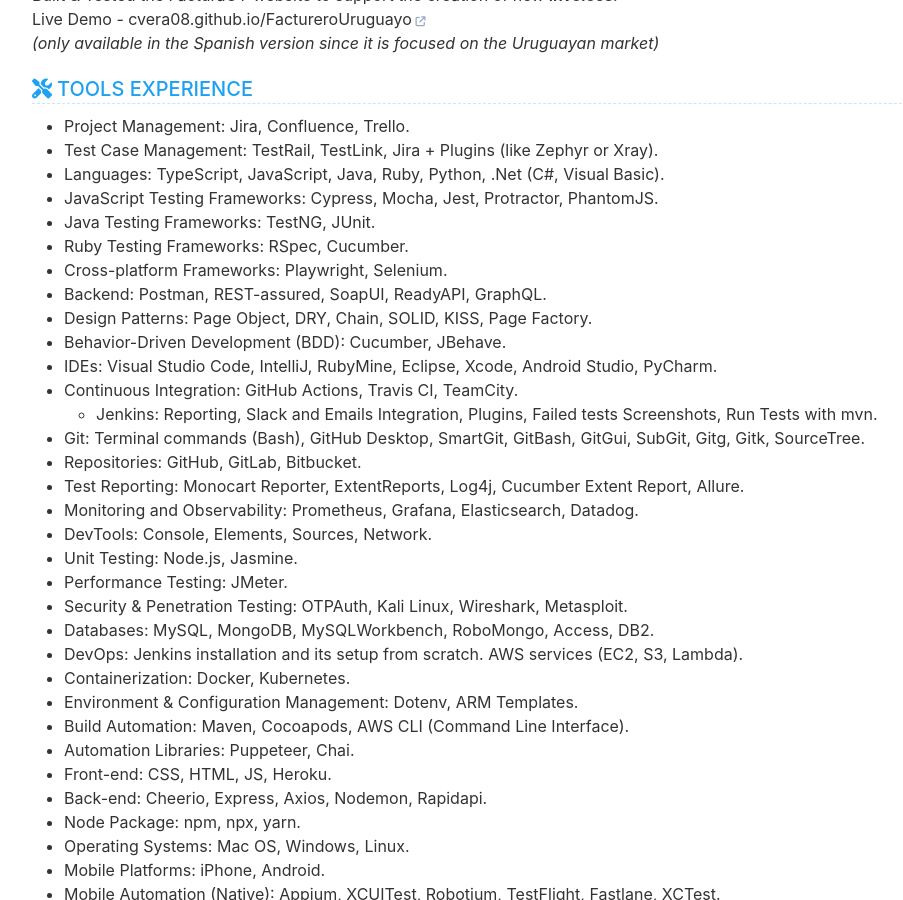
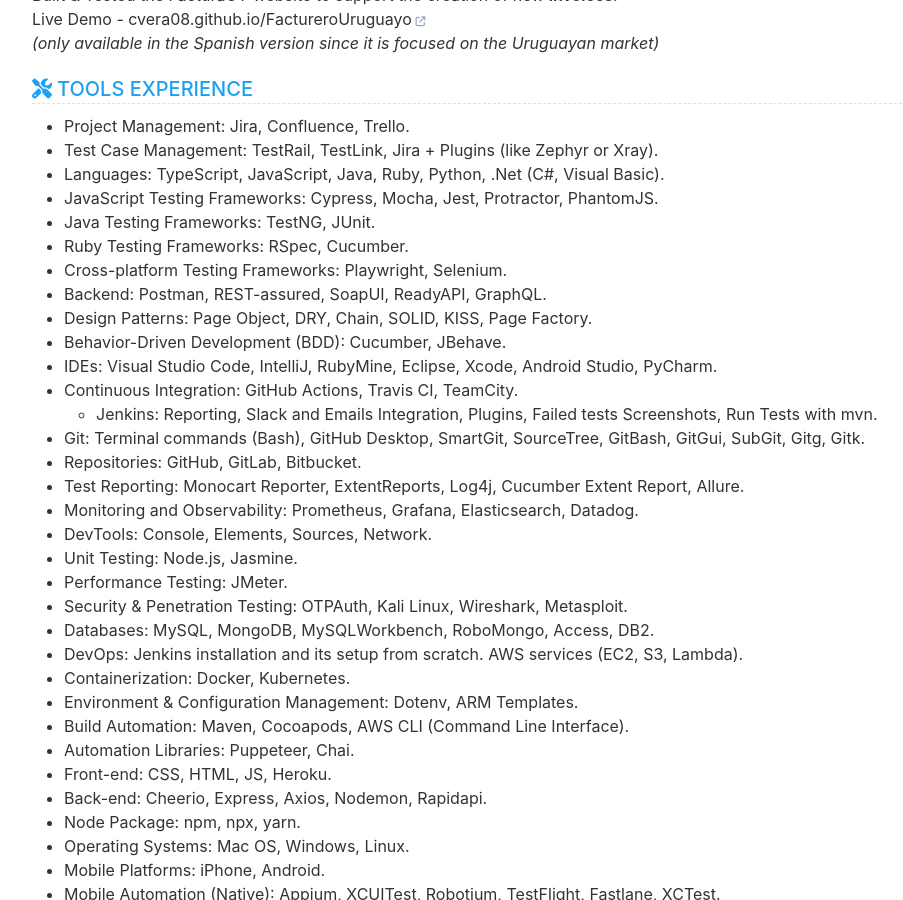
Before and after one commit to cvera08/full-resume, a Jekyll site: the page built from index.html, in a window 1280 px wide and 900 px high, scrolled down 4179 px. Shown: the whole window, without its empty margins (148-1051 px from the left). Built offline with Jekyll 4.4.1, drawn with Linux system fonts in a browser that asks for light colours.

Commit message:
style: missing testing fw & git order

```diff
--- a/_data/data.yml
+++ b/_data/data.yml
@@ -271,14 +271,14 @@ organization:
     - JavaScript Testing Frameworks: Cypress, Mocha, Jest, Protractor, PhantomJS.
     - Java Testing Frameworks: TestNG, JUnit.
     - Ruby Testing Frameworks: RSpec, Cucumber.
-    - Cross-platform Frameworks: Playwright, Selenium.
+    - Cross-platform Testing Frameworks: Playwright, Selenium.
     - Backend: Postman, REST-assured, SoapUI, ReadyAPI, GraphQL.
     - Design Patterns: Page Object, DRY, Chain, SOLID, KISS, Page Factory.
     - Behavior-Driven Development (BDD): Cucumber, JBehave.
     - IDEs: Visual Studio Code, IntelliJ, RubyMine, Eclipse, Xcode, Android Studio, PyCharm.
     - Continuous Integration: GitHub Actions, Travis CI, TeamCity.
       - Jenkins: Reporting, Slack and Emails Integration, Plugins, Failed tests Screenshots, Run Tests with mvn.
-    - Git: Terminal commands (Bash), GitHub Desktop, SmartGit, GitBash, GitGui, SubGit, Gitg, Gitk, SourceTree.
+    - Git: Terminal commands (Bash), GitHub Desktop, SmartGit, SourceTree, GitBash, GitGui, SubGit, Gitg, Gitk.
     - Repositories: GitHub, GitLab, Bitbucket.
     - Test Reporting: Monocart Reporter, ExtentReports, Log4j, Cucumber Extent Report, Allure.
     - Monitoring and Observability: Prometheus, Grafana, Elasticsearch, Datadog.
```
